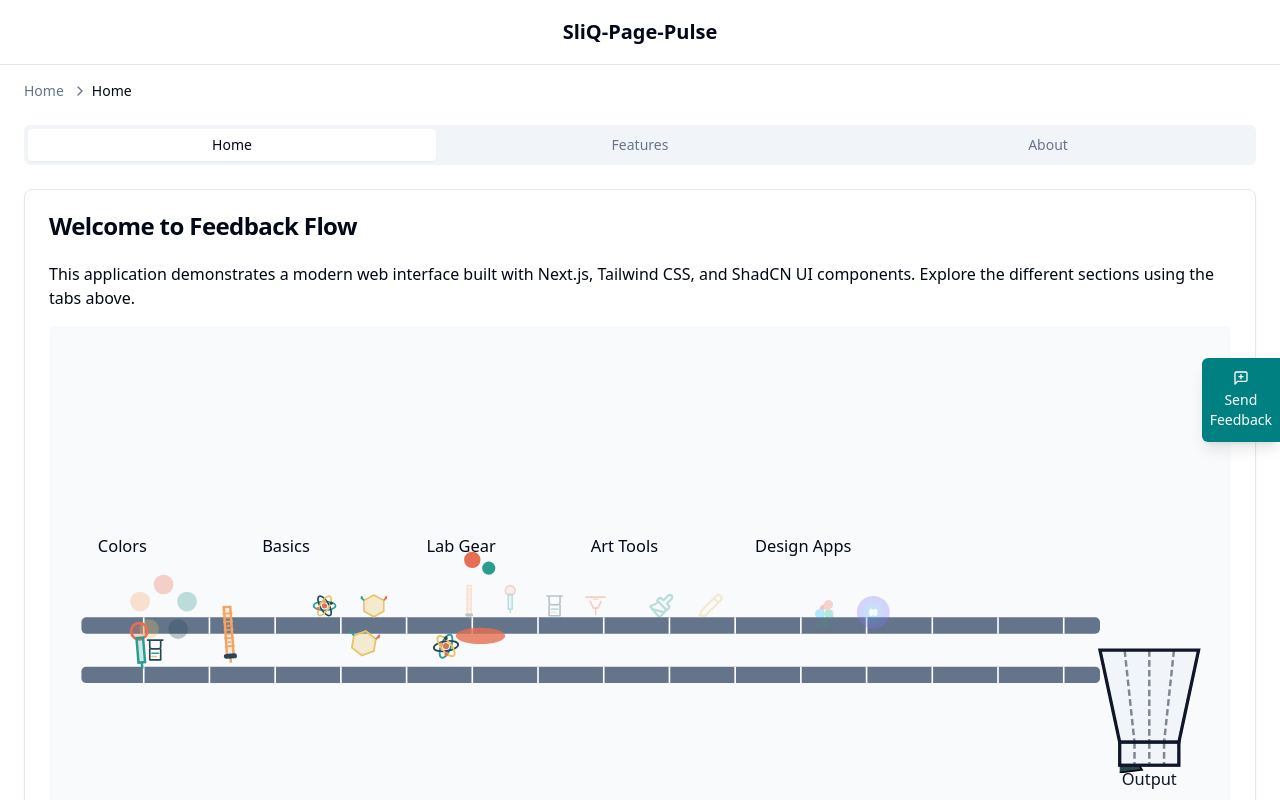
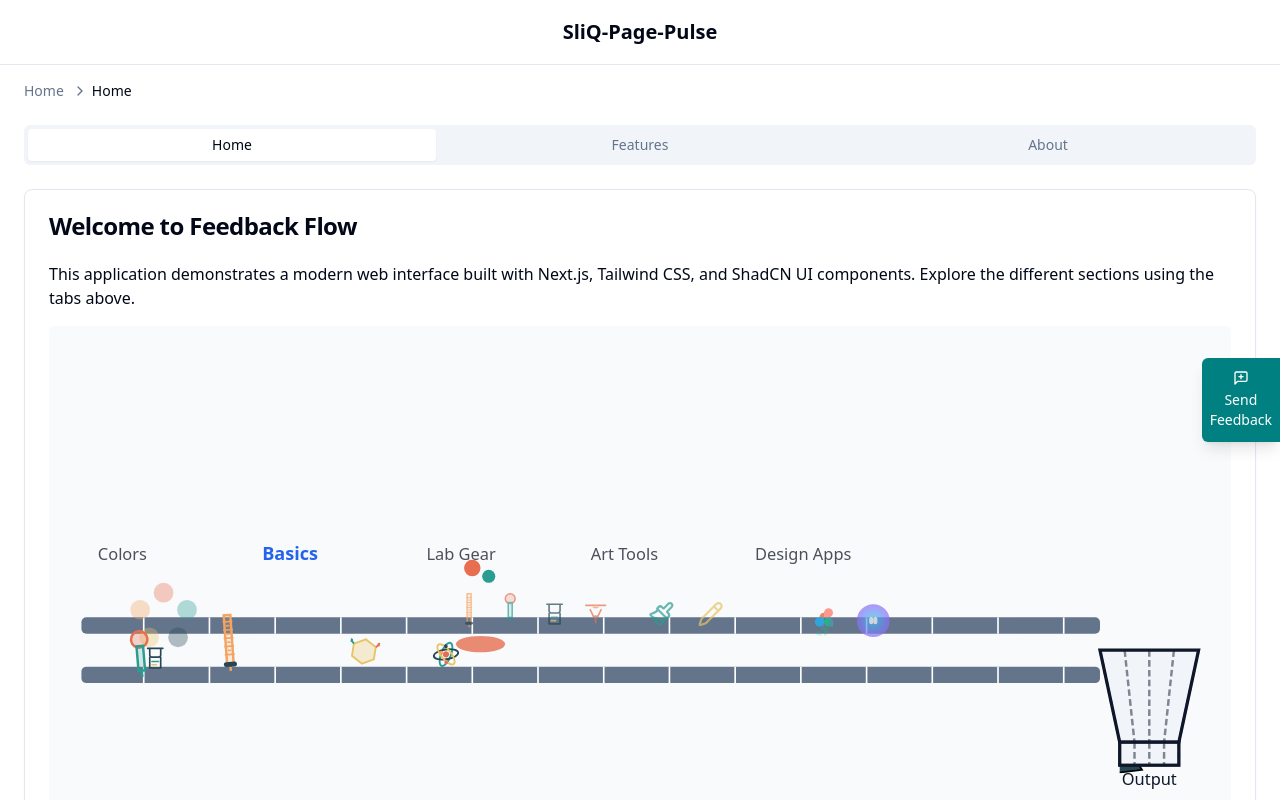
Before and after one commit to asksandipd/sliq-feedback, a Next.js app: page / in a window 1280 px wide. Shown: the top 800 px of the page. Built offline with nearby package versions, Linux system fonts and the light colour scheme.

Commit message:
on the conveyor belt, as and when a moving item passes its stage, make the Stage Jump up a little and become shiny bright and bold and then return back to normal

```diff
--- a/src/components/content/assembly-line-animation.tsx
+++ b/src/components/content/assembly-line-animation.tsx
@@ -235,8 +235,8 @@ export function AssemblyLineAnimation() {
   const numStages = 6;
   const stageWidth = beltLength / numStages;
   const stageStartX = Array.from({ length: numStages }, (_, i) => 20 + i * stageWidth);
-  const stageLabelY = 10;
-  const stageIconY = 30; // Y position for stage icons/visuals
+  const stageLabelY = 15; // Adjusted Y position for labels
+  const stageIconY = 35; // Adjusted Y position for stage icons/visuals
 
 
   const outputX = beltLength + 20;
@@ -252,8 +252,8 @@ export function AssemblyLineAnimation() {
   const binVerticalSpeed = 1.8;
 
   // Item specific animations
-  const colorDropY = 15;
-  const itemY = 60;
+  const colorDropY = 20; // Adjusted drop Y
+  const itemY = 65; // Adjusted item Y
   const itemDanceAmount = 5;
 
   const colors = ['hsl(var(--chart-1))', 'hsl(var(--chart-2))', 'hsl(var(--chart-3))', 'hsl(var(--chart-4))', 'hsl(var(--chart-5))'];
@@ -402,6 +402,21 @@ export function AssemblyLineAnimation() {
   };
 
 
+  // Helper function to check if an item is within a specific stage
+  const isItemInStage = (itemX: number, stageIndex: number) => {
+    const stageStart = stageStartX[stageIndex] - 10; // Small buffer
+    const stageEnd = stageStartX[stageIndex + 1] - 10;
+    return itemX > stageStart && itemX < stageEnd;
+  };
+
+  // Stage Activation States
+  const stage1Active = isItemInStage(colorX, 0);
+  const stage2Active = isItemInStage(atomX, 1) || isItemInStage(sugarX, 1);
+  const stage3Active = isItemInStage(buretteX, 2) || isItemInStage(pipetteX, 2) || isItemInStage(beakerX, 2) || isItemInStage(funnelX, 2);
+  const stage4Active = isItemInStage(brushX, 3) || isItemInStage(pencilX, 3);
+  const stage5Active = isItemInStage(designToolX, 4);
+  // Stage 6 (Output) doesn't need an active state for highlight
+
   return (
     <div className="w-full aspect-video bg-muted/50 rounded-md overflow-hidden flex items-center justify-center p-4">
       <svg ref={svgRef} viewBox={`0 0 ${svgWidth} 150`} width="100%" height="100%" className="overflow-visible"> {/* Adjusted viewbox width */}
@@ -421,7 +436,23 @@ export function AssemblyLineAnimation() {
 
         {/* Stage Visuals */}
         {/* Stage 1: Colors */}
-        <text x={stageStartX[0]} y={stageLabelY} fontSize="10" fill="hsl(var(--foreground))">Colors</text>
+        <text
+          x={stageStartX[0]}
+          y={stageLabelY}
+          fontSize="10"
+          fill="hsl(var(--foreground))"
+          className={cn(
+            "transition-all duration-200",
+            stage1Active ? "font-bold scale-110 opacity-100 fill-primary" : "opacity-70"
+          )}
+          style={{ transformOrigin: `${stageStartX[0]}px ${stageLabelY}px` }} // Center scaling transform
+        >
+          Colors
+        </text>
+        <g
+         className={cn("transition-all duration-200", stage1Active ? "scale-110 opacity-100" : "opacity-70")}
+         style={{ transformOrigin: `${pentagonCenterX}px ${pentagonCenterY}px` }}
+        >
           {pentagonPoints.map((point, i) => (
             <circle
               key={`color-dot-${i}`}
@@ -429,50 +460,139 @@ export function AssemblyLineAnimation() {
               cy={point.y}
               r="6"
               fill={colors[i % colors.length]}
-            opacity={colorX > stageStartX[0] - 10 && colorX < stageStartX[1] - 10 ? 1 : 0.3}
+              className={cn("transition-opacity duration-200", stage1Active ? "opacity-100" : "opacity-50")} // Adjust opacity within the group
             />
           ))}
+        </g>
 
         {/* Stage 2: Basics (Atoms, Sugar) */}
-        <text x={stageStartX[1]} y={stageLabelY} fontSize="10" fill="hsl(var(--foreground))">Basics</text>
-        <g transform={`translate(${stageStartX[1] + stageWidth / 2 - 20}, ${stageIconY + 5})`} opacity={(atomX > stageStartX[1] -10 && atomX < stageStartX[2] -10) || (sugarX > stageStartX[1] -10 && sugarX < stageStartX[2] -10) ? 1 : 0.3}>
+         <text
+          x={stageStartX[1]}
+          y={stageLabelY}
+          fontSize="10"
+          fill="hsl(var(--foreground))"
+          className={cn(
+            "transition-all duration-200",
+            stage2Active ? "font-bold scale-110 opacity-100 fill-primary" : "opacity-70"
+          )}
+           style={{ transformOrigin: `${stageStartX[1]}px ${stageLabelY}px` }}
+         >
+           Basics
+         </text>
+        <g
+          transform={`translate(${stageStartX[1] + stageWidth / 2 - 20}, ${stageIconY + 5})`}
+          className={cn("transition-all duration-200", stage2Active ? "scale-110 opacity-100" : "opacity-70")}
+           style={{ transformOrigin: `center center` }}
+        >
            <AtomIcon size={16} />
         </g>
-         <g transform={`translate(${stageStartX[1] + stageWidth / 2 + 10}, ${stageIconY + 5})`} opacity={(atomX > stageStartX[1] -10 && atomX < stageStartX[2] -10) || (sugarX > stageStartX[1] -10 && sugarX < stageStartX[2] -10) ? 1 : 0.3}>
+         <g
+          transform={`translate(${stageStartX[1] + stageWidth / 2 + 10}, ${stageIconY + 5})`}
+          className={cn("transition-all duration-200", stage2Active ? "scale-110 opacity-100" : "opacity-70")}
+          style={{ transformOrigin: `center center` }}
+        >
            <SugarIcon size={16} />
         </g>
 
         {/* Stage 3: Lab Gear */}
-        <text x={stageStartX[2]} y={stageLabelY} fontSize="10" fill="hsl(var(--foreground))">Lab Gear</text>
-         <g transform={`translate(${stageStartX[2] + stageWidth / 2 - 30}, ${stageIconY})`} opacity={(buretteX > stageStartX[2] -10 && buretteX < stageStartX[3] -10) || (pipetteX > stageStartX[2] -10 && pipetteX < stageStartX[3] -10) ? 1 : 0.3}>
+        <text
+          x={stageStartX[2]}
+          y={stageLabelY}
+          fontSize="10"
+          fill="hsl(var(--foreground))"
+          className={cn(
+            "transition-all duration-200",
+            stage3Active ? "font-bold scale-110 opacity-100 fill-primary" : "opacity-70"
+          )}
+           style={{ transformOrigin: `${stageStartX[2]}px ${stageLabelY}px` }}
+        >
+          Lab Gear
+        </text>
+         <g
+          transform={`translate(${stageStartX[2] + stageWidth / 2 - 30}, ${stageIconY})`}
+          className={cn("transition-all duration-200", stage3Active ? "scale-110 opacity-100" : "opacity-70")}
+           style={{ transformOrigin: `center bottom` }} // Adjust origin for taller icons
+         >
             <BuretteIcon size={12}/>
          </g>
-         <g transform={`translate(${stageStartX[2] + stageWidth / 2 - 5}, ${stageIconY})`} opacity={(buretteX > stageStartX[2] -10 && buretteX < stageStartX[3] -10) || (pipetteX > stageStartX[2] -10 && pipetteX < stageStartX[3] -10) ? 1 : 0.3}>
+         <g
+            transform={`translate(${stageStartX[2] + stageWidth / 2 - 5}, ${stageIconY})`}
+            className={cn("transition-all duration-200", stage3Active ? "scale-110 opacity-100" : "opacity-70")}
+            style={{ transformOrigin: `center bottom` }}
+         >
              <PipetteIcon size={12}/>
          </g>
-         <g transform={`translate(${stageStartX[2] + stageWidth / 2 + 20}, ${stageIconY + 5})`} opacity={(beakerX > stageStartX[2] -10 && beakerX < stageStartX[3] -10) || (funnelX > stageStartX[2] -10 && funnelX < stageStartX[3] -10)? 1 : 0.3}>
+         <g
+             transform={`translate(${stageStartX[2] + stageWidth / 2 + 20}, ${stageIconY + 5})`}
+             className={cn("transition-all duration-200", stage3Active ? "scale-110 opacity-100" : "opacity-70")}
+             style={{ transformOrigin: `center center` }}
+         >
              <BeakerIcon size={16}/>
          </g>
-         <g transform={`translate(${stageStartX[2] + stageWidth / 2 + 45}, ${stageIconY + 5})`} opacity={(beakerX > stageStartX[2] -10 && beakerX < stageStartX[3] -10) || (funnelX > stageStartX[2] -10 && funnelX < stageStartX[3] -10)? 1 : 0.3}>
+         <g
+            transform={`translate(${stageStartX[2] + stageWidth / 2 + 45}, ${stageIconY + 5})`}
+            className={cn("transition-all duration-200", stage3Active ? "scale-110 opacity-100" : "opacity-70")}
+            style={{ transformOrigin: `center center` }}
+         >
              <FunnelIcon size={16}/>
          </g>
 
 
         {/* Stage 4: Art Tools */}
-        <text x={stageStartX[3]} y={stageLabelY} fontSize="10" fill="hsl(var(--foreground))">Art Tools</text>
-         <g transform={`translate(${stageStartX[3] + stageWidth / 2 - 15}, ${stageIconY + 5})`} opacity={(brushX > stageStartX[3] -10 && brushX < stageStartX[4] -10) || (pencilX > stageStartX[3] -10 && pencilX < stageStartX[4] -10)? 1 : 0.3}>
+        <text
+          x={stageStartX[3]}
+          y={stageLabelY}
+          fontSize="10"
+          fill="hsl(var(--foreground))"
+          className={cn(
+            "transition-all duration-200",
+            stage4Active ? "font-bold scale-110 opacity-100 fill-primary" : "opacity-70"
+          )}
+          style={{ transformOrigin: `${stageStartX[3]}px ${stageLabelY}px` }}
+        >
+          Art Tools
+        </text>
+         <g
+          transform={`translate(${stageStartX[3] + stageWidth / 2 - 15}, ${stageIconY + 5})`}
+          className={cn("transition-all duration-200", stage4Active ? "scale-110 opacity-100" : "opacity-70")}
+          style={{ transformOrigin: `center center` }}
+         >
             <Paintbrush size={16} color="hsl(var(--chart-2))"/> {/* Added color */}
          </g>
-         <g transform={`translate(${stageStartX[3] + stageWidth / 2 + 15}, ${stageIconY + 5})`} opacity={(brushX > stageStartX[3] -10 && brushX < stageStartX[4] -10) || (pencilX > stageStartX[3] -10 && pencilX < stageStartX[4] -10)? 1 : 0.3}>
+         <g
+            transform={`translate(${stageStartX[3] + stageWidth / 2 + 15}, ${stageIconY + 5})`}
+            className={cn("transition-all duration-200", stage4Active ? "scale-110 opacity-100" : "opacity-70")}
+            style={{ transformOrigin: `center center` }}
+         >
              <Pencil size={16} color="hsl(var(--chart-4))"/> {/* Added color */}
          </g>
 
         {/* Stage 5: Design Apps */}
-        <text x={stageStartX[4]} y={stageLabelY} fontSize="10" fill="hsl(var(--foreground))">Design Apps</text>
-         <g transform={`translate(${stageStartX[4] + stageWidth / 2 - 20}, ${stageIconY + 5})`} opacity={designToolX > stageStartX[4] -10 && designToolX < stageStartX[5] -10 ? 1 : 0.3}>
+        <text
+          x={stageStartX[4]}
+          y={stageLabelY}
+          fontSize="10"
+          fill="hsl(var(--foreground))"
+          className={cn(
+            "transition-all duration-200",
+            stage5Active ? "font-bold scale-110 opacity-100 fill-primary" : "opacity-70"
+          )}
+          style={{ transformOrigin: `${stageStartX[4]}px ${stageLabelY}px` }}
+        >
+          Design Apps
+        </text>
+         <g
+            transform={`translate(${stageStartX[4] + stageWidth / 2 - 20}, ${stageIconY + 5})`}
+            className={cn("transition-all duration-200", stage5Active ? "scale-110 opacity-100" : "opacity-70")}
+            style={{ transformOrigin: `center center` }}
+         >
             <FigmaIcon />
          </g>
-         <g transform={`translate(${stageStartX[4] + stageWidth / 2 + 10}, ${stageIconY + 5})`} opacity={designToolX > stageStartX[4] -10 && designToolX < stageStartX[5] -10 ? 1 : 0.3}>
+         <g
+            transform={`translate(${stageStartX[4] + stageWidth / 2 + 10}, ${stageIconY + 5})`}
+            className={cn("transition-all duration-200", stage5Active ? "scale-110 opacity-100" : "opacity-70")}
+            style={{ transformOrigin: `center center` }}
+         >
              <CanvaIcon />
          </g>
 
```
Lines whose indentation alone changed are shown as unchanged.
